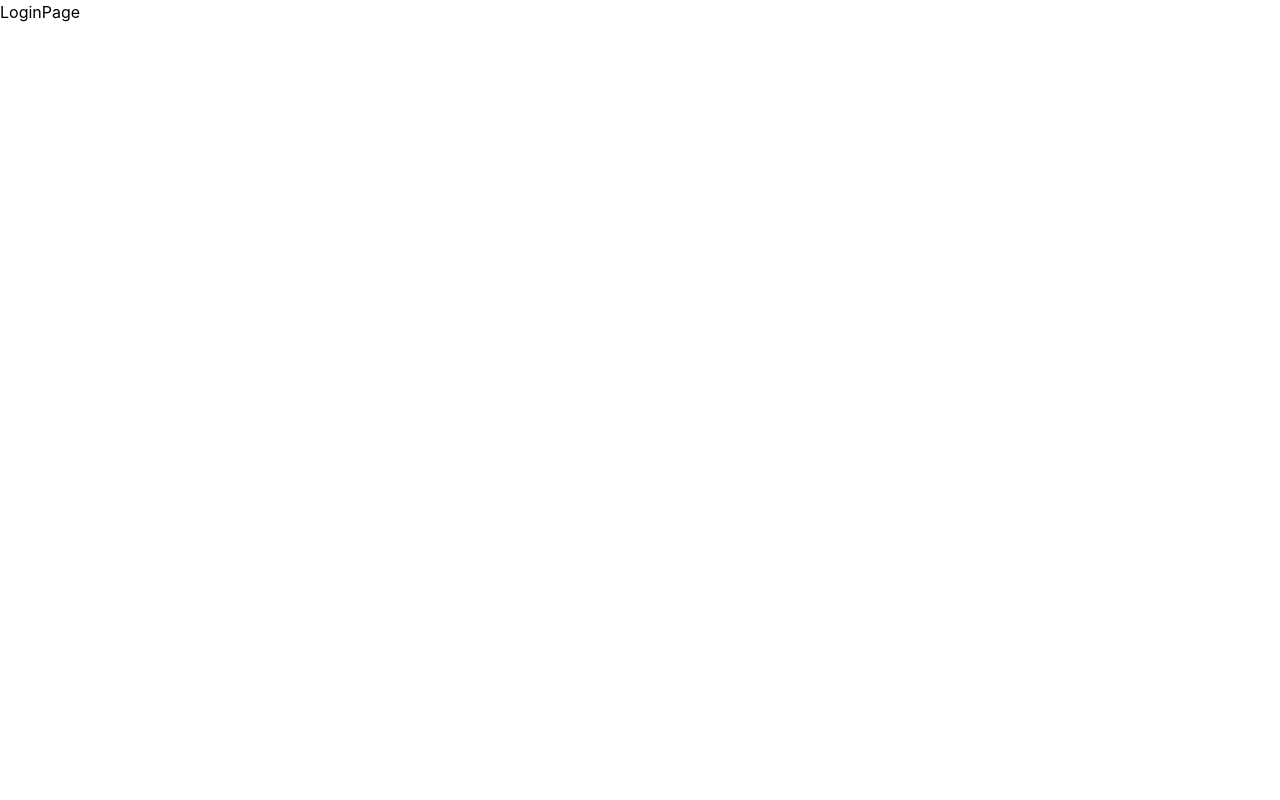
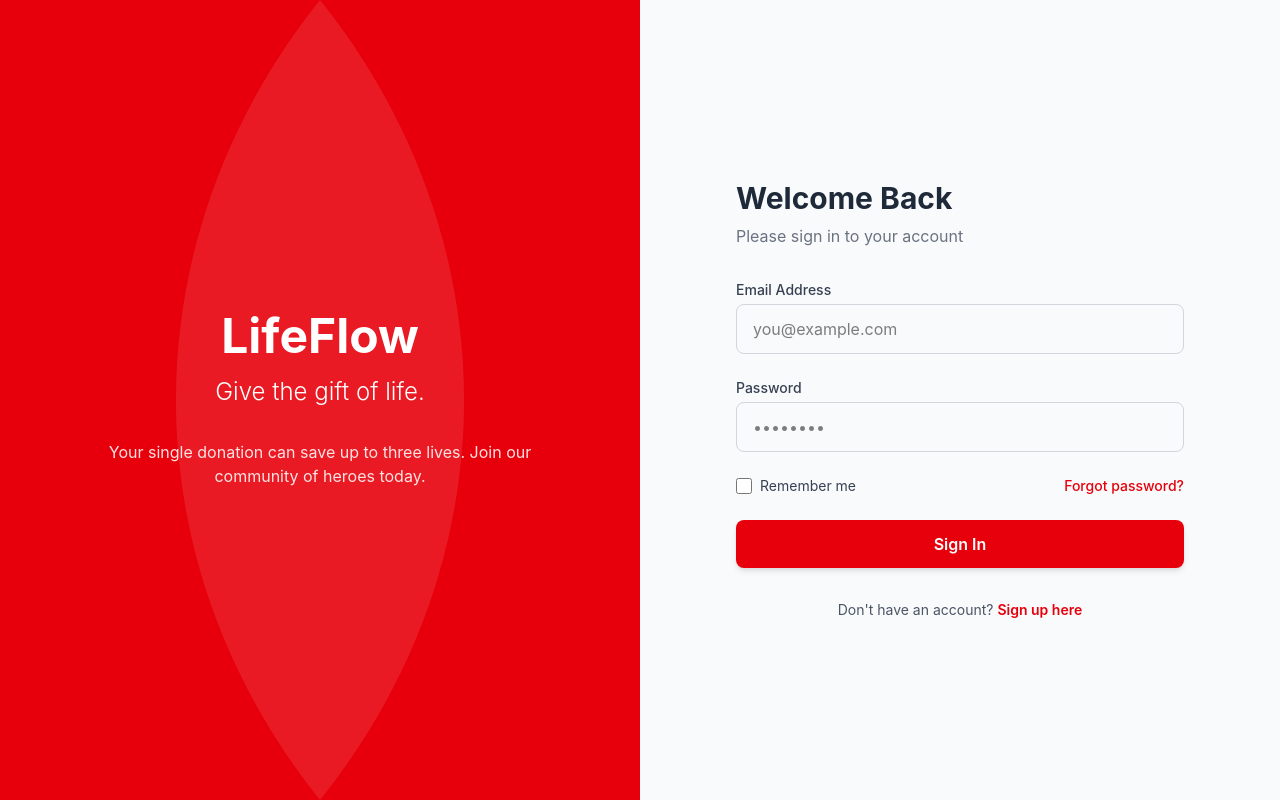
Before and after one commit to Abhijith314/blood_donation, a React (Vite) app: page /login in a window 1280 px wide. Built offline with nearby package versions, Linux system fonts and the light colour scheme.

Commit message:
Create login form

```diff
--- a/src/pages/auth/LoginPage.jsx
+++ b/src/pages/auth/LoginPage.jsx
@@ -1,9 +1,117 @@
-import React from 'react'
+import React, { useState } from 'react';
 
 const LoginPage = () => {
+  const [email, setEmail] = useState('');
+  const [password, setPassword] = useState('');
+  const [rememberMe, setRememberMe] = useState(false);
+
+  const handleSubmit = (e) => {
+    e.preventDefault();
+    // Handle login logic here
+    console.log('Login submitted:', { email, password, rememberMe });
+  };
+
   return (
-    <div>LoginPage</div>
-  )
-}
+    <div className="min-h-screen flex flex-col md:flex-row bg-gray-50">
+      {/* Left Side - Branding / Image */}
+      <div className="md:w-1/2 bg-red-600 text-white flex flex-col justify-center items-center p-8 md:p-12 relative overflow-hidden">
+        <div className="absolute inset-0 opacity-10">
+          {/* Decorative background pattern */}
+          <svg className="w-full h-full" xmlns="http://www.w3.org/2000/svg" viewBox="0 0 100 100" preserveAspectRatio="none">
+            <path d="M50 0 C20 30, 20 70, 50 100 C80 70, 80 30, 50 0 Z" fill="white" />
+          </svg>
+        </div>
+        <div className="relative z-10 text-center max-w-md">
+          <h1 className="text-4xl md:text-5xl font-bold mb-4">LifeFlow</h1>
+          <p className="text-xl md:text-2xl font-light mb-8">Give the gift of life.</p>
+          <p className="text-red-100 text-sm md:text-base">
+            Your single donation can save up to three lives. Join our community of heroes today.
+          </p>
+        </div>
+      </div>
 
-export default LoginPage
+      {/* Right Side - Login Form */}
+      <div className="md:w-1/2 flex items-center justify-center p-6 md:p-12">
+        <div className="w-full max-w-md">
+          <div className="mb-8">
+            <h2 className="text-3xl font-bold text-gray-800">Welcome Back</h2>
+            <p className="text-gray-500 mt-2">Please sign in to your account</p>
+          </div>
+
+          <form onSubmit={handleSubmit} className="space-y-6">
+            {/* Email Input */}
+            <div>
+              <label htmlFor="email" className="block text-sm font-medium text-gray-700 mb-1">
+                Email Address
+              </label>
+              <input
+                id="email"
+                type="email"
+                required
+                value={email}
+                onChange={(e) => setEmail(e.target.value)}
+                className="w-full px-4 py-3 rounded-lg border border-gray-300 focus:ring-2 focus:ring-red-500 focus:border-transparent transition-all outline-none"
+                placeholder="you@example.com"
+              />
+            </div>
+
+            {/* Password Input */}
+            <div>
+              <label htmlFor="password" className="block text-sm font-medium text-gray-700 mb-1">
+                Password
+              </label>
+              <input
+                id="password"
+                type="password"
+                required
+                value={password}
+                onChange={(e) => setPassword(e.target.value)}
+                className="w-full px-4 py-3 rounded-lg border border-gray-300 focus:ring-2 focus:ring-red-500 focus:border-transparent transition-all outline-none"
+                placeholder="••••••••"
+              />
+            </div>
+
+            {/* Remember Me & Forgot Password */}
+            <div className="flex items-center justify-between">
+              <div className="flex items-center">
+                <input
+                  id="remember-me"
+                  type="checkbox"
+                  checked={rememberMe}
+                  onChange={(e) => setRememberMe(e.target.checked)}
+                  className="h-4 w-4 text-red-600 focus:ring-red-500 border-gray-300 rounded cursor-pointer"
+                />
+                <label htmlFor="remember-me" className="ml-2 block text-sm text-gray-700 cursor-pointer">
+                  Remember me
+                </label>
+              </div>
+              <a href="#" className="text-sm font-medium text-red-600 hover:text-red-500">
+                Forgot password?
+              </a>
+            </div>
+
+            {/* Submit Button */}
+            <div>
+              <button
+                type="submit"
+                className="w-full bg-red-600 hover:bg-red-700 text-white font-semibold py-3 rounded-lg transition duration-300 shadow-md hover:shadow-lg"
+              >
+                Sign In
+              </button>
+            </div>
+          </form>
+
+          {/* Sign Up Link */}
+          <p className="text-center mt-8 text-gray-600 text-sm">
+            Don't have an account?{' '}
+            <a href="/register" className="font-semibold text-red-600 hover:text-red-500">
+              Sign up here
+            </a>
+          </p>
+        </div>
+      </div>
+    </div>
+  );
+};
+
+export default LoginPage;
```
